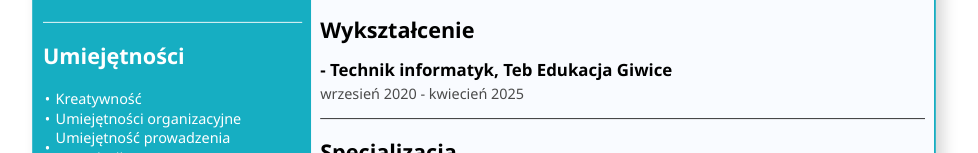
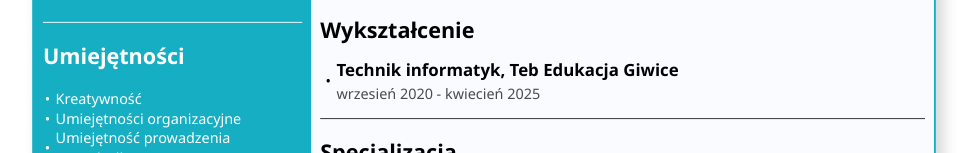
Before and after one commit to mateusz-tomaszek/cv, a plain HTML site: page index.html in a window 1280 px wide. Shown: the part 325-478 px from the top of the page, without its empty margins (156-1134 px from the left). Drawn offline with Linux system fonts and the light colour scheme.

Commit message:
Add files via upload

```diff
--- a/index.html
+++ b/index.html
@@ -137,8 +137,12 @@
 
 
         <h2>Wykształcenie</h2>
-        <h3>- Technik informatyk, Teb Edukacja Giwice</h3>
-        <p>wrzesień 2020 - kwiecień 2025</p>
+        <ul>
+            <li><h3>Technik informatyk, Teb Edukacja Giwice</h3>
+            <p>wrzesień 2020 - kwiecień 2025</p></li>
+        </ul>
+
+
 
         <hr>
         <h2>Specjalizacja</h2>
```
